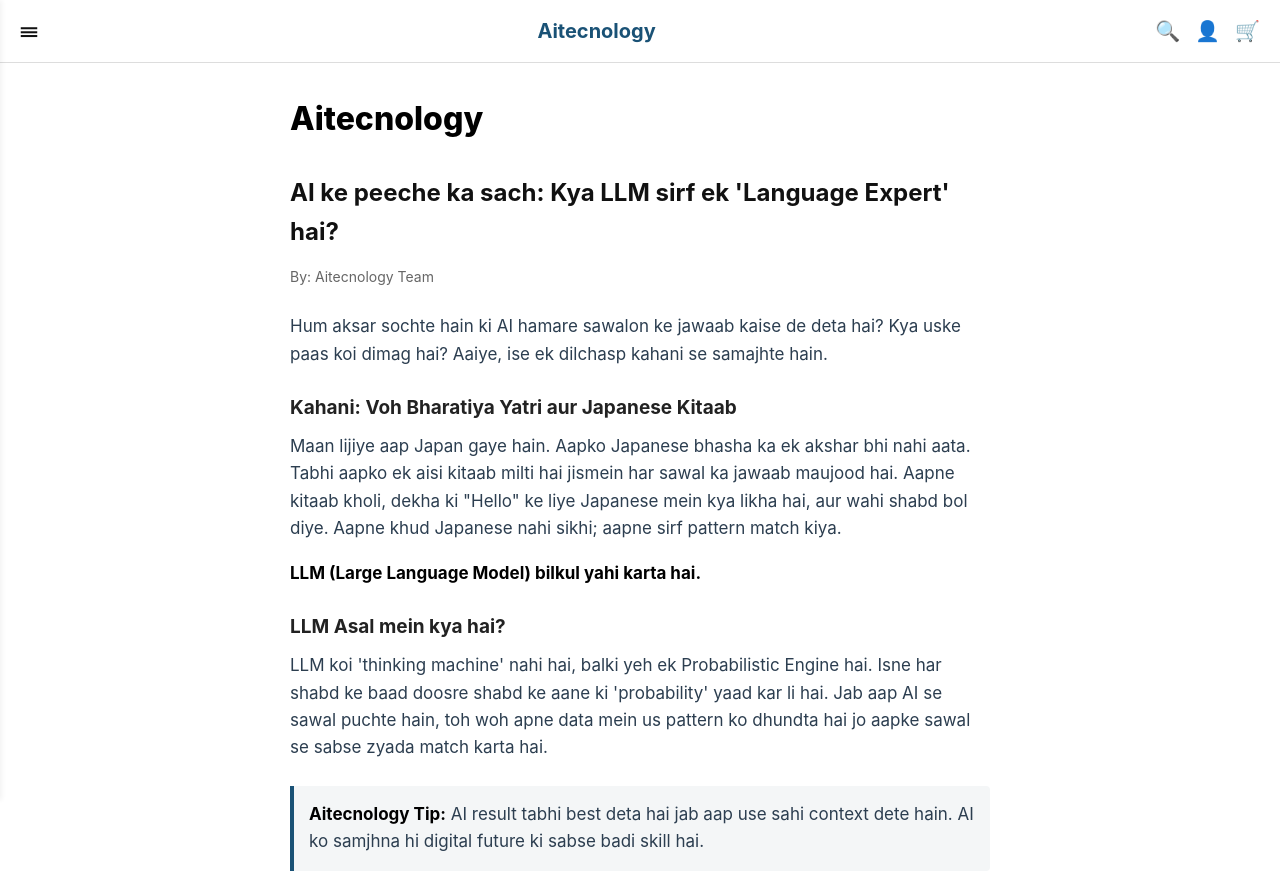
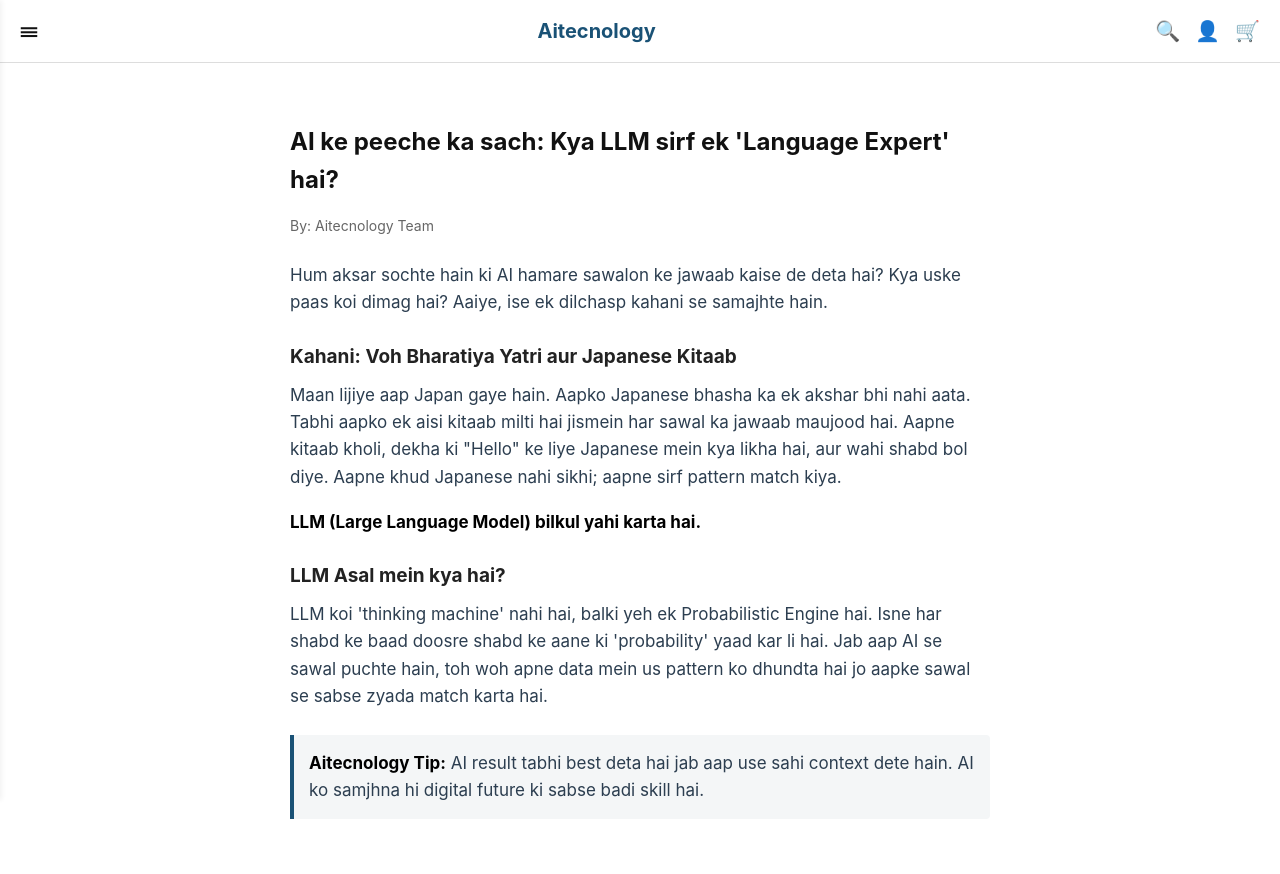
Before and after one commit to Suhana943/Aitecnology-, a plain HTML site: page A1.html in a window 1280 px wide. Shown: the top 874 px of the page. Drawn offline with Linux system fonts and the light colour scheme.

Commit message:
Update A1.html

```diff
--- a/A1.html
+++ b/A1.html
@@ -187,8 +187,6 @@
     <!-- Main Article Body -->
     <main class="container">
         <header>
-            <h1>Aitecnology</h1>
-        </header>
 
         <article>
             <h2>AI ke peeche ka sach: Kya LLM sirf ek 'Language Expert' hai?</h2>
```
